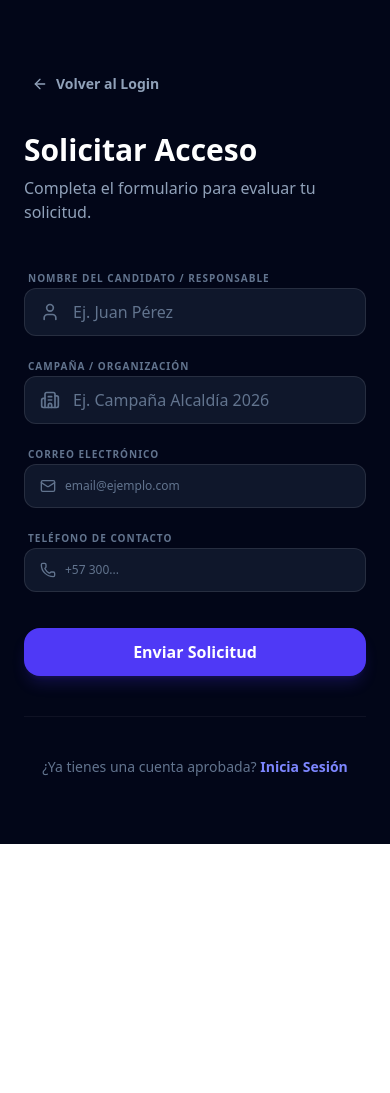
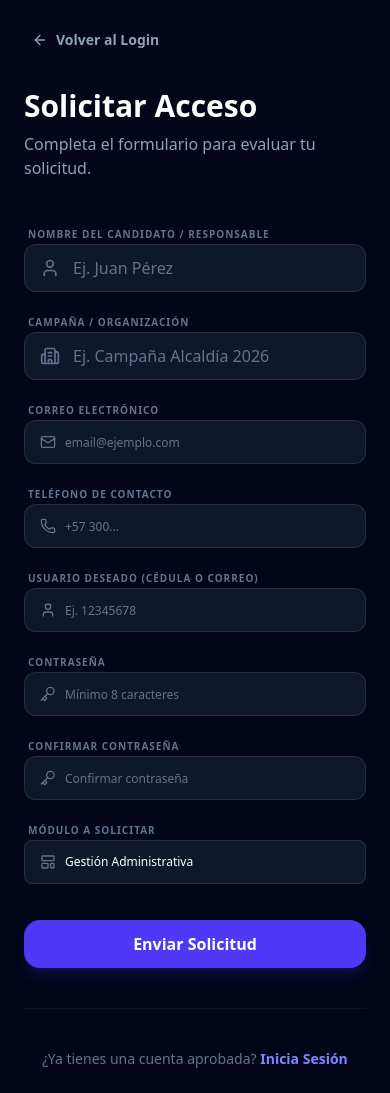
Before and after one commit to oberconcejo/software-electoral-premium, a React (Vite) app: page /solicitar-acceso in a window 390 px wide. Before the commit the page ends 844 px from the top, so only its background shows below. Built offline with nearby package versions, Linux system fonts and the light colour scheme; no server answers.

Commit message:
feat: select requested module on access request, fix logout flicker

```diff
--- a/server.ts
+++ b/server.ts
@@ -1884,7 +1884,7 @@ async function startServer() {
 
   // 1. Enviar solicitud de acceso (Público / Registro por primera vez)
   app.post("/api/admin/access-requests", async (req, res) => {
-    const { fullName, email, phone, requestedUsername, reason, password, confirmPassword } = req.body;
+    const { fullName, email, phone, requestedUsername, reason, password, confirmPassword, requestedModule } = req.body;
 
     if (!supabaseAdmin) {
       return res.status(500).json({ error: "El servicio de base de datos no está disponible temporalmente." });
@@ -1974,6 +1974,7 @@ async function startServer() {
         requested_username: cleanUsername,
         reason: reason.trim(),
         password_hash: passwordHash,
+        requested_module: requestedModule,
         status: 'PENDIENTE',
         ip_address: req.ip || (req.headers['x-forwarded-for'] as string) || '',
         user_agent: (req.headers['user-agent'] as string) || '',
@@ -2073,7 +2074,7 @@ async function startServer() {
       try {
         const { data: requests, error: reqError } = await supabaseAdmin
           .from('admin_access_requests')
-          .select('id, full_name, email, phone, requested_username, reason, status, rejection_reason, reviewed_by, reviewed_at, ip_address, created_at, updated_at')
+          .select('id, full_name, email, phone, requested_username, reason, requested_module, status, rejection_reason, reviewed_by, reviewed_at, ip_address, created_at, updated_at')
           .order('created_at', { ascending: false });
 
         if (!reqError && requests) {
@@ -2111,6 +2112,7 @@ async function startServer() {
   // 3. Aprobar solicitud de acceso (SuperAdmin únicamente)
   app.post("/api/admin/access-requests/:id/approve", async (req, res) => {
     const { id } = req.params;
+    const { approvedModule } = req.body || {};
     const authHeader = req.headers.authorization;
     if (!supabaseAdmin) return res.status(500).json({ error: "El servicio de base de datos no está configurado." });
 
@@ -2179,6 +2181,7 @@ async function startServer() {
       }
 
       // Crear o actualizar perfil en la tabla profiles
+      const assignedModule = approvedModule || request.requested_module || 'ADMINISTRATIVE';
       const { error: profileUpsertErr } = await supabaseAdmin
         .from('profiles')
         .upsert([{
@@ -2186,9 +2189,9 @@ async function startServer() {
           email: request.email,
           display_name: request.full_name,
           phone: request.phone,
-          role: 'SUPERADMIN',
+          role: 'ADMIN',
           status: 'ACTIVE',
-          allowed_modules: ['ADMINISTRATIVE', 'TERRITORY', 'STRATEGY', 'CRM', 'ELECTORAL'],
+          allowed_modules: [assignedModule],
           updated_at: new Date().toISOString()
         }]);
 
--- a/src/components/administrative/AdministrativeSidebar.tsx
+++ b/src/components/administrative/AdministrativeSidebar.tsx
@@ -33,9 +33,11 @@ export function AdministrativeSidebar({
   const navigate = useNavigate();
   const location = useLocation();
 
-  const handleLogout = () => {
-    logout();
+  const handleLogout = async () => {
     navigate('/');
+    setTimeout(() => {
+      logout();
+    }, 50);
   };
 
   const handleNavigate = (path: string) => {
--- a/src/components/dashboard/Sidebar.tsx
+++ b/src/components/dashboard/Sidebar.tsx
@@ -40,9 +40,12 @@ export function DashboardSidebar({ isOpen, onClose }: DashboardSidebarProps) {
   const location = useLocation();
   const [searchParams] = useSearchParams();
 
-  const handleLogout = () => {
-    logout();
+  const handleLogout = async () => {
     navigate('/');
+    // Usamos setTimeout para que la navegación se complete antes de desmontar el contexto
+    setTimeout(() => {
+      logout();
+    }, 50);
   };
 
   const handleNavigate = (path: string) => {
--- a/src/layouts/AdminLayout.tsx
+++ b/src/layouts/AdminLayout.tsx
@@ -1,5 +1,5 @@
 import React from 'react';
-import { Routes, Route, Navigate, Link, useLocation, Outlet } from 'react-router-dom';
+import { Routes, Route, Navigate, Link, useLocation, Outlet, useNavigate } from 'react-router-dom';
 import {
   LayoutDashboard,
   Users,
@@ -26,7 +26,15 @@ import { AppLogo } from '@/src/components/common/AppLogo';
 export const AdminLayout: React.FC<{ children?: React.ReactNode }> = ({ children }) => {
   const { user, logout } = useAuth();
   const location = useLocation();
+  const navigate = useNavigate();
   const [isSidebarOpen, setIsSidebarOpen] = React.useState(false);
+
+  const handleLogout = async () => {
+    navigate('/');
+    setTimeout(() => {
+      logout();
+    }, 50);
+  };
 
   const menuItems = [
     { name: 'Dashboard', path: '/admin/dashboard', icon: LayoutDashboard },
@@ -103,7 +111,7 @@ export const AdminLayout: React.FC<{ children?: React.ReactNode }> = ({ children
 
         <div className="p-4 border-t border-white/5">
           <button
-            onClick={logout}
+            onClick={handleLogout}
             className="w-full flex items-center gap-3 px-4 py-4 rounded-2xl text-rose-500 hover:bg-rose-500/10 transition-all font-bold text-sm"
           >
             <LogOut className="w-5 h-5" /> Cerrar Sesión Privada
--- a/src/pages/ModuleSelectionPage.tsx
+++ b/src/pages/ModuleSelectionPage.tsx
@@ -171,13 +171,15 @@ export default function ModuleSelectionPage() {
           </Button>
           <Button
             variant="ghost"
-            className="text-rose-500 hover:text-rose-400 hover:bg-rose-500/10 flex items-center gap-2"
-            onClick={async () => {
-              await logout();
+            onClick={() => {
               navigate('/');
+              setTimeout(() => {
+                logout();
+              }, 50);
             }}
+            className="text-slate-400 hover:text-rose-400 font-semibold"
           >
-            <LogOut className="w-4 h-4" />
+            <LogOut className="w-4 h-4 mr-2" />
             Cerrar Sesión
           </Button>
         </div>
--- a/src/pages/RequestAccessPage.tsx
+++ b/src/pages/RequestAccessPage.tsx
@@ -3,7 +3,7 @@ import { motion } from 'motion/react';
 import { useNavigate } from 'react-router-dom';
 import { Button } from '@/src/components/ui/Button';
 import { Input } from '@/src/components/ui/Input';
-import { Mail, ArrowLeft, Loader2, User, Building2, Phone, CheckCircle2, AlertCircle } from 'lucide-react';
+import { Mail, ArrowLeft, Loader2, User, Building2, Phone, CheckCircle2, AlertCircle, Key, FileText, LayoutTemplate } from 'lucide-react';
 import { AppLogo } from '@/src/components/common/AppLogo';
 
 export default function RequestAccessPage() {
@@ -12,6 +12,10 @@ export default function RequestAccessPage() {
   const [fullName, setFullName] = useState('');
   const [organization, setOrganization] = useState('');
   const [phone, setPhone] = useState('');
+  const [requestedUsername, setRequestedUsername] = useState('');
+  const [password, setPassword] = useState('');
+  const [confirmPassword, setConfirmPassword] = useState('');
+  const [requestedModule, setRequestedModule] = useState('ADMINISTRATIVE');
   const [isLoading, setIsLoading] = useState(false);
   const [error, setError] = useState<string | null>(null);
   const [success, setSuccess] = useState(false);
@@ -32,6 +36,11 @@ export default function RequestAccessPage() {
           email,
           organization,
           phone,
+          requestedUsername,
+          password,
+          confirmPassword,
+          requestedModule,
+          reason: `Solicita acceso para ${organization} al módulo ${requestedModule}`,
         }),
       });
 
@@ -179,6 +188,71 @@ export default function RequestAccessPage() {
                   </div>
                 </div>
               </div>
+
+              <div className="space-y-1.5">
+                <label className="text-[10px] font-bold text-slate-500 uppercase tracking-widest px-1">Usuario Deseado (Cédula o Correo)</label>
+                <div className="relative">
+                  <User className="absolute left-4 top-1/2 -translate-y-1/2 w-4 h-4 text-slate-500" />
+                  <Input
+                    placeholder="Ej. 12345678"
+                    className="pl-10 h-11 bg-slate-900 border-white/10 text-white text-xs"
+                    value={requestedUsername}
+                    onChange={(e) => setRequestedUsername(e.target.value)}
+                    required
+                  />
+                </div>
+              </div>
+
+              <div className="grid grid-cols-1 sm:grid-cols-2 gap-4">
+                <div className="space-y-1.5">
+                  <label className="text-[10px] font-bold text-slate-500 uppercase tracking-widest px-1">Contraseña</label>
+                  <div className="relative">
+                    <Key className="absolute left-4 top-1/2 -translate-y-1/2 w-4 h-4 text-slate-500" />
+                    <Input
+                      type="password"
+                      placeholder="Mínimo 8 caracteres"
+                      className="pl-10 h-11 bg-slate-900 border-white/10 text-white text-xs"
+                      value={password}
+                      onChange={(e) => setPassword(e.target.value)}
+                      required
+                    />
+                  </div>
+                </div>
+
+                <div className="space-y-1.5">
+                  <label className="text-[10px] font-bold text-slate-500 uppercase tracking-widest px-1">Confirmar Contraseña</label>
+                  <div className="relative">
+                    <Key className="absolute left-4 top-1/2 -translate-y-1/2 w-4 h-4 text-slate-500" />
+                    <Input
+                      type="password"
+                      placeholder="Confirmar contraseña"
+                      className="pl-10 h-11 bg-slate-900 border-white/10 text-white text-xs"
+                      value={confirmPassword}
+                      onChange={(e) => setConfirmPassword(e.target.value)}
+                      required
+                    />
+                  </div>
+                </div>
+              </div>
+
+              <div className="space-y-1.5">
+                <label className="text-[10px] font-bold text-slate-500 uppercase tracking-widest px-1">Módulo a Solicitar</label>
+                <div className="relative">
+                  <LayoutTemplate className="absolute left-4 top-1/2 -translate-y-1/2 w-4 h-4 text-slate-500 z-10" />
+                  <select
+                    className="w-full pl-10 pr-4 h-11 bg-slate-900 border border-white/10 text-white text-xs rounded-lg appearance-none cursor-pointer focus:outline-none focus:ring-2 focus:ring-indigo-500/50"
+                    value={requestedModule}
+                    onChange={(e) => setRequestedModule(e.target.value)}
+                    required
+                  >
+                    <option value="ADMINISTRATIVE">Gestión Administrativa</option>
+                    <option value="CRM">Gestión de CRM / Electores</option>
+                    <option value="STRATEGY">Estrategia y Análisis</option>
+                    <option value="TERRITORY">Gestión Territorial</option>
+                    <option value="ELECTORAL">Control Electoral (Día D)</option>
+                  </select>
+                </div>
+              </div>
             </div>
 
             {error && (
--- a/src/pages/admin/AdminAccessRequestsPage.tsx
+++ b/src/pages/admin/AdminAccessRequestsPage.tsx
@@ -43,6 +43,7 @@ export default function AdminAccessRequestsPage() {
   // Approval modal state
   const [approvingRequest, setApprovingRequest] = useState<AdminAccessRequest | null>(null);
   const [isApproving, setIsApproving] = useState(false);
+  const [approvedModule, setApprovedModule] = useState<string>('ADMINISTRATIVE');
 
   // Rejection modal state
   const [rejectingRequest, setRejectingRequest] = useState<AdminAccessRequest | null>(null);
@@ -93,6 +94,7 @@ export default function AdminAccessRequestsPage() {
         phone: item.phone,
         requestedUsername: item.requested_username,
         reason: item.reason,
+        requestedModule: item.requested_module,
         status: item.status,
         rejectionReason: item.rejection_reason,
         reviewedBy: item.reviewed_by,
@@ -132,7 +134,8 @@ export default function AdminAccessRequestsPage() {
         headers: {
           'Authorization': `Bearer ${token}`,
           'Content-Type': 'application/json'
-        }
+        },
+        body: JSON.stringify({ approvedModule: approvedModule || approvingRequest.requestedModule || 'ADMINISTRATIVE' })
       });
 
       const data = await response.json();
@@ -364,6 +367,7 @@ export default function AdminAccessRequestsPage() {
               <thead>
                 <tr className="border-b border-white/5 text-[11px] font-bold text-slate-400 uppercase tracking-wider bg-white/[0.02]">
                   <th className="py-4 px-6">Solicitante</th>
+                  <th className="py-4 px-6">Módulo Solicitado</th>
                   <th className="py-4 px-6">Usuario Solicitado</th>
                   <th className="py-4 px-6">Teléfono</th>
                   <th className="py-4 px-6">Fecha Solicitud</th>
@@ -380,6 +384,15 @@ export default function AdminAccessRequestsPage() {
                         <Mail className="w-3.5 h-3.5 text-slate-500" />
                         {req.email}
                       </div>
+                    </td>
+                    <td className="py-4 px-6 text-slate-300">
+                      <span className="text-xs bg-slate-800 px-2 py-1 rounded-md border border-slate-700">
+                        {req.requestedModule === 'ADMINISTRATIVE' ? 'Administrativa' :
+                         req.requestedModule === 'CRM' ? 'CRM / Electores' :
+                         req.requestedModule === 'STRATEGY' ? 'Estrategia' :
+                         req.requestedModule === 'TERRITORY' ? 'Territorial' :
+                         req.requestedModule === 'ELECTORAL' ? 'Día D' : 'Desconocido'}
+                      </span>
                     </td>
                     <td className="py-4 px-6">
                       <span className="inline-flex items-center gap-1 font-mono text-indigo-300 bg-indigo-500/10 px-2.5 py-1 rounded-xl border border-indigo-500/20">
@@ -430,7 +443,10 @@ export default function AdminAccessRequestsPage() {
                         {req.status === 'PENDIENTE' && (
                           <>
                             <button
-                              onClick={() => setApprovingRequest(req)}
+                              onClick={() => {
+                                setApprovingRequest(req);
+                                setApprovedModule(req.requestedModule || 'ADMINISTRATIVE');
+                              }}
                               className="px-3 py-1.5 rounded-xl bg-emerald-600/20 hover:bg-emerald-600 border border-emerald-500/30 text-emerald-300 hover:text-white font-bold transition-all text-xs flex items-center gap-1.5 shadow-sm"
                             >
                               <Check className="w-3.5 h-3.5" />
@@ -566,7 +582,10 @@ export default function AdminAccessRequestsPage() {
                     </button>
                     <Button
                       type="button"
-                      onClick={() => setApprovingRequest(selectedRequest)}
+                      onClick={() => {
+                        setApprovingRequest(selectedRequest);
+                        setApprovedModule(selectedRequest.requestedModule || 'ADMINISTRATIVE');
+                      }}
                       className="h-10 px-6 bg-emerald-600 hover:bg-emerald-500 text-white font-bold rounded-2xl transition-all shadow-lg shadow-emerald-600/20 text-xs"
                     >
                       Aprobar Solicitud
@@ -600,8 +619,23 @@ export default function AdminAccessRequestsPage() {
                 <p className="text-xs text-slate-400 leading-relaxed">
                   ¿Está seguro de que desea aprobar la solicitud de <strong className="text-white">{approvingRequest.fullName}</strong> ({approvingRequest.email})?
                 </p>
+                <div className="space-y-1.5">
+                  <label className="text-[10px] font-bold text-slate-500 uppercase tracking-widest px-1">Módulo a Otorgar</label>
+                  <select
+                    className="w-full pl-3 pr-4 h-10 bg-slate-900 border border-emerald-500/20 text-white text-xs rounded-lg appearance-none cursor-pointer focus:outline-none focus:ring-2 focus:ring-emerald-500/50"
+                    value={approvedModule}
+                    onChange={(e) => setApprovedModule(e.target.value)}
+                  >
+                    <option value="ADMINISTRATIVE">Gestión Administrativa</option>
+                    <option value="CRM">Gestión de CRM / Electores</option>
+                    <option value="STRATEGY">Estrategia y Análisis</option>
+                    <option value="TERRITORY">Gestión Territorial</option>
+                    <option value="ELECTORAL">Control Electoral (Día D)</option>
+                  </select>
+                </div>
                 <div className="p-3.5 rounded-2xl bg-emerald-500/10 border border-emerald-500/20 text-xs text-emerald-300 mt-3">
-                  ✓ Se creará o activará su cuenta en el panel administrativo.<br />
+                  ✓ Se creará o activará su cuenta en el sistema.<br />
+                  ✓ Se le dará acceso únicamente al módulo seleccionado.<br />
                   ✓ Se enviará un correo de confirmación de acceso al solicitante.
                 </div>
               </div>
--- a/src/types/index.ts
+++ b/src/types/index.ts
@@ -526,6 +526,7 @@ export interface AdminAccessRequest {
   phone?: string;
   requestedUsername: string;
   reason: string;
+  requestedModule?: string;
   status: 'PENDIENTE' | 'APROBADA' | 'RECHAZADA' | 'CANCELADA';
   rejectionReason?: string;
   reviewedBy?: string;
```
Also changed, not shown: 1 other file (tests, documents, lock files or other folders).
